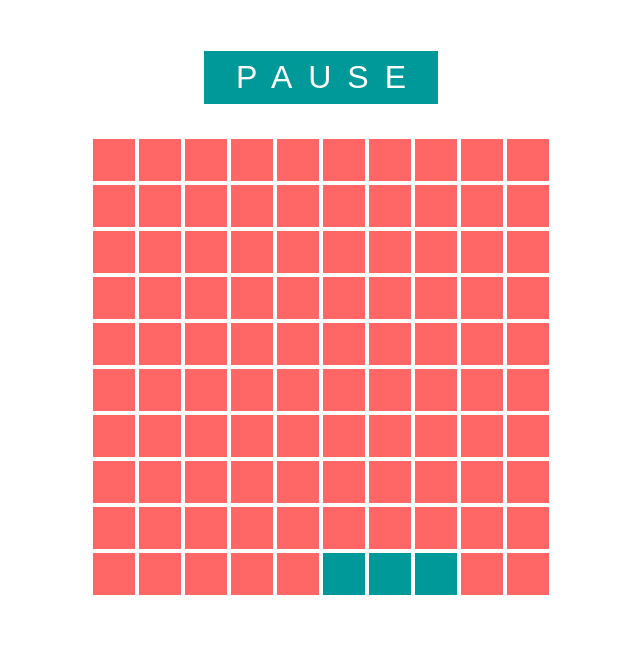
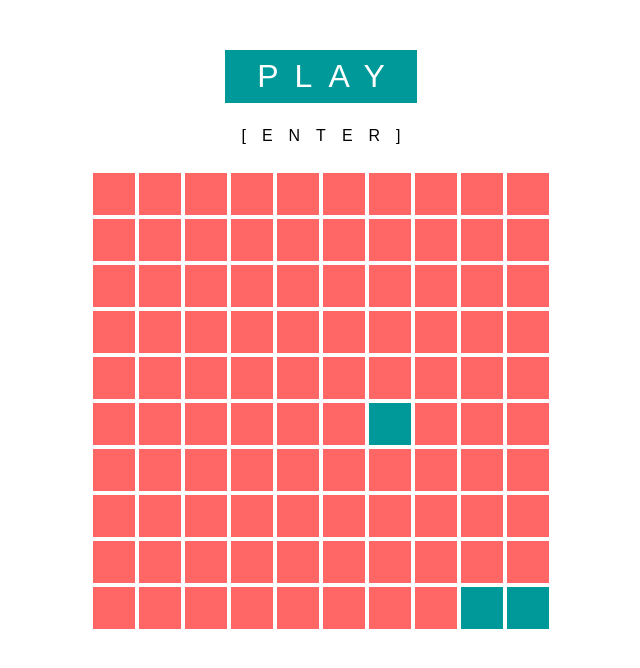
Before and after one commit to illia108/js_snake, a plain HTML site: page index.html in a window 1280 px wide. Both pictures are taken after a click on the button "PLAY". Shown: the whole page, without its empty margins (319-959 px from the left). Drawn offline with nearby package versions, Linux system fonts and the light colour scheme.

Commit message:
Add Engine, Rabbit and some movement restrictions

```diff
--- a/index.html
+++ b/index.html
@@ -6,17 +6,21 @@
   <link rel="icon" href="images/favicon.ico" type="image/x-icon">
   <link rel="stylesheet" href="styles/field.css">
   <link rel="stylesheet" href="styles/snake.css">
+  <link rel="stylesheet" href="styles/rabbit.css">
   <link rel="stylesheet" href="styles/main.css">
 </head>
 <body>
   <button id="play" class="btn-play">play</button>
+  <p>[ENTER]</p>
   <table id="field" class="field"></table>
 
   <script src="https://code.jquery.com/jquery-3.1.1.min.js"
           integrity="sha256-hVVnYaiADRTO2PzUGmuLJr8BLUSjGIZsDYGmIJLv2b8="
           crossorigin="anonymous"></script>
+  <script type="application/javascript" src="js/engine.js"></script>
   <script type="application/javascript" src="js/field.js"></script>
   <script type="application/javascript" src="js/snake.js"></script>
+  <script type="application/javascript" src="js/rabbit.js"></script>
   <script type="application/javascript" src="js/runner.js"></script>
   <script type="application/javascript" src="js/control.js"></script>
 </body>
--- a/js/control.js
+++ b/js/control.js
@@ -1,20 +1,23 @@
 $(function() {
   $(document).keydown(function(e) {
     switch(e.which) {
+      case 13: // enter
+        $('#play').click();
+        break;
       case 37: // left
-        snake.direction = 'left';
+        snake.direction = snake.direction === 'right' ?  'right' : 'left';
       break;
 
       case 38: // up
-        snake.direction = 'up';
+        snake.direction = snake.direction === 'down' ?  'down' : 'up';
       break;
 
       case 39: // right
-        snake.direction = 'right';
+        snake.direction = snake.direction === 'left' ?  'left' : 'right';
       break;
 
       case 40: // down
-        snake.direction = 'down';
+        snake.direction = snake.direction === 'up' ?  'up' : 'down';
       break;
 
       default: return;
--- /dev/null
+++ b/js/engine.js
@@ -0,0 +1,18 @@
+var engine = {
+  speed: 300,
+  play: function (container) {
+    var interval;
+    var self = this;
+
+    if ($('#play').html() === 'play') {
+      $('#play').html('pause');
+
+      self.interval = setInterval(function() {
+        snake.move(container);
+      }, this.speed);
+    } else {
+      $('#play').html('play');
+      clearInterval(self.interval);
+    }
+  }
+}
--- /dev/null
+++ b/js/rabbit.js
@@ -0,0 +1,28 @@
+var rabbit = {
+  position: { x: null, y: null },
+  draw: function(container) {
+    container.find('td').removeClass('rabbit');
+
+    this.position.x = Math.floor((Math.random() * 10));
+    this.position.y = Math.floor((Math.random() * 10));
+
+    if (this.checkPosition()) {
+      container.find('tr:eq(' + this.position.y + ') td:eq(' + this.position.x + ')')
+      .addClass('rabbit');
+    } else {
+      this.draw(container);
+    }
+  },
+  checkPosition: function() {
+    var self = this;
+    var result = true;
+
+    $.each(snake.body, function() {
+      if (this.x === self.position.x && this.y === self.position.y) {
+        return result = false;
+      }
+    });
+
+    return result;
+  }
+}
--- a/js/runner.js
+++ b/js/runner.js
@@ -1,25 +1,11 @@
 $(function() {
   var container = $('#field');
-  var speed = 500;
 
   field.draw(container);
   snake.draw(container);
+  rabbit.draw(container);
 
   $('#play').click(function() {
-    var interval;
-    playGame(container, speed);
+    engine.play(container);
   });
 });
-
-function playGame(container, speed) {
-  if ($('#play').html() === 'play') {
-    $('#play').html('pause');
-
-    interval = setInterval(function() {
-      snake.move(container);
-    }, speed);
-  } else {
-    $('#play').html('play');
-    clearInterval(interval);
-  }
-}
--- a/js/snake.js
+++ b/js/snake.js
@@ -1,53 +1,74 @@
 var snake = {
   body: [
-    { x: 0, y: 9 },
-    { x: 1, y: 9 },
-    { x: 2, y: 9 }
+    { x: 0, y: field.size - 1 },
+    { x: 1, y: field.size - 1 },
+    { x: 2, y: field.size - 1 }
   ],
   direction: '',
   draw: function(container) {
     container.find('td').removeClass('snake');
 
     $.each(this.body, function() {
-      container.find('tr:eq(' + this.y + ') td:eq(' + (this.x) + ')')
+      container.find('tr:eq(' + this.y + ') td:eq(' + this.x + ')')
         .addClass('snake');
     });
-  },
-  push: function(property, element) {
-    [].push.call(property, element);
-  },
-  shift: function(property) {
-    [].shift.call(property);
   },
   move: function(container) {
     var head = this.body[this.body.length - 1];
     var step = this.takeStep();
 
-    this.push(this.body, { x: head.x + step.shifX, y: head.y + step.shifY });
-    this.shift(this.body);
+    if (this.isBlock(container, head, step)) {
+//      engine.gameOver();
+      console.log('Game Over!');
+      $('#play').click();
+    } else {
+      [].push.call(this.body, { x: head.x + step.shiftX, y: head.y + step.shiftY });
+    }
+
+    this.eat(head, container);
 
     this.draw(container);
+  },
+  isBlock: function(container, head, step) {
+    var nextCell = { x: head.x + step.shiftX, y: head.y + step.shiftY };
+    var size = field.size - 1;
+
+    if (nextCell.x > size || nextCell.x < 0 || nextCell.y > size || nextCell.y < 0 ||
+        container.find('tr:eq(' + nextCell.y + ') td:eq(' + nextCell.x + ')')
+        .hasClass('snake')) {
+      return true;
+    } else {
+      return false;
+    }
   },
   takeStep: function() {
     var step;
 
     switch(this.direction) {
       case 'right':
-        step = { shifX: 1, shifY: 0 };
+        step = { shiftX: 1, shiftY: 0 };
         break;
       case 'left':
-        step = { shifX: -1, shifY: 0 };
+        step = { shiftX: -1, shiftY: 0 };
         break;
       case 'up':
-        step = { shifX: 0, shifY: -1 };
+        step = { shiftX: 0, shiftY: -1 };
         break;
       case 'down':
-        step = { shifX: 0, shifY: 1 };
+        step = { shiftX: 0, shiftY: 1 };
         break;
       default:
-        step = { shifX: 1, shifY: 0 };
+        step = { shiftX: 1, shiftY: 0 };
     }
 
     return step;
+  },
+  eat: function(head, container) {
+    if (head.x === rabbit.position.x && head.y === rabbit.position.y) {
+      [].unshift.call(this.body, { x: rabbit.position.x, y: rabbit.position.y });
+      rabbit.draw(container);
+    } else {
+      [].shift.call(this.body);
+    }
   }
 }
--- a/styles/main.css
+++ b/styles/main.css
@@ -1,15 +1,15 @@
 body {
   margin: 50px;
   text-align: center;
+  font-family: Arial;
 }
 .btn-play, .btn-play:active, .btn-play:visited, .btn-play:focus {
   padding: .5rem 1rem;
   background: #009999;
-  margin-bottom: 30px;
   text-transform: uppercase;
   font-size: 2rem;
   color: #ffffff;
-  border: 1px solid #ffffff;
+  border: none;
   letter-spacing: 1rem;
   padding-left: 2rem;
 }
@@ -20,3 +20,8 @@ body {
   cursor: pointer;
   box-shadow: 0 3px 10px #333333;
 }
+p {
+  padding: .5rem 1rem;
+  letter-spacing: 1rem;
+  padding-left: 2rem;
+}
--- /dev/null
+++ b/styles/rabbit.css
@@ -0,0 +1,3 @@
+td.rabbit {
+  background: #009999;
+}
```
